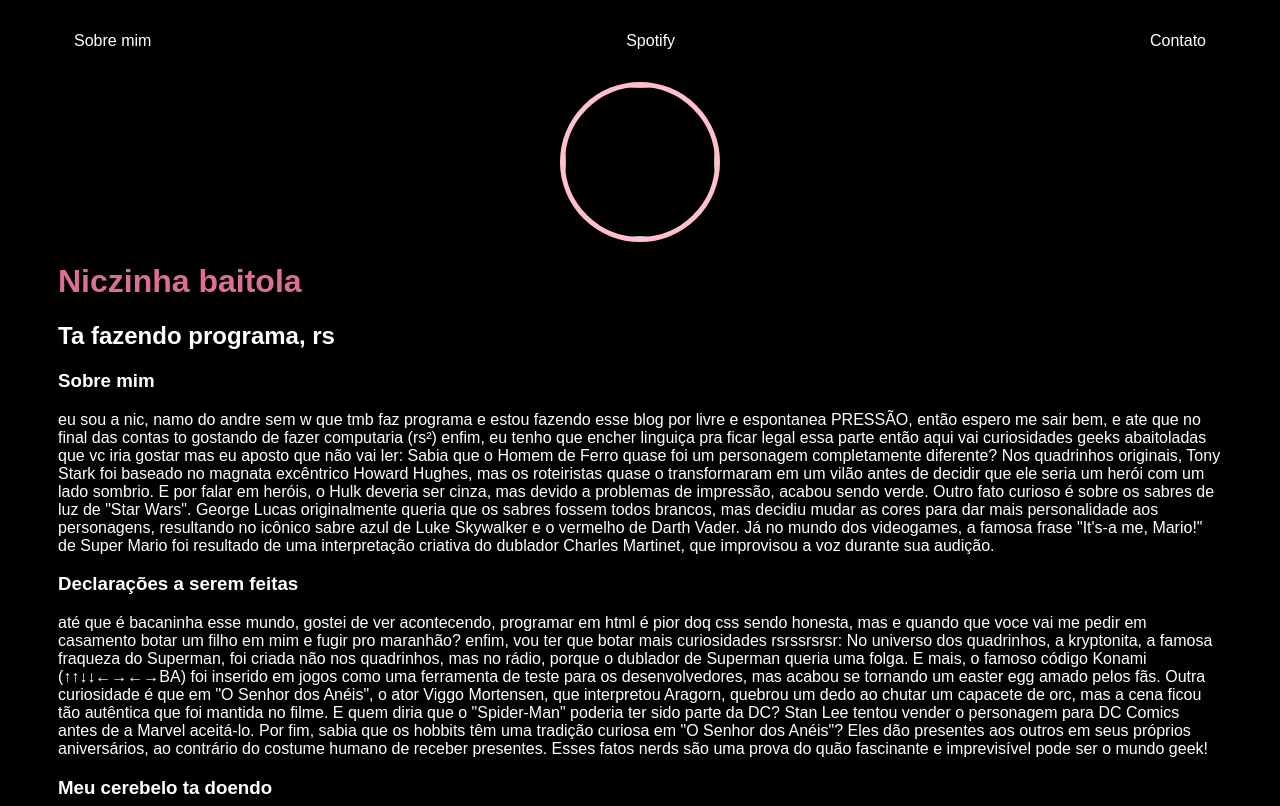
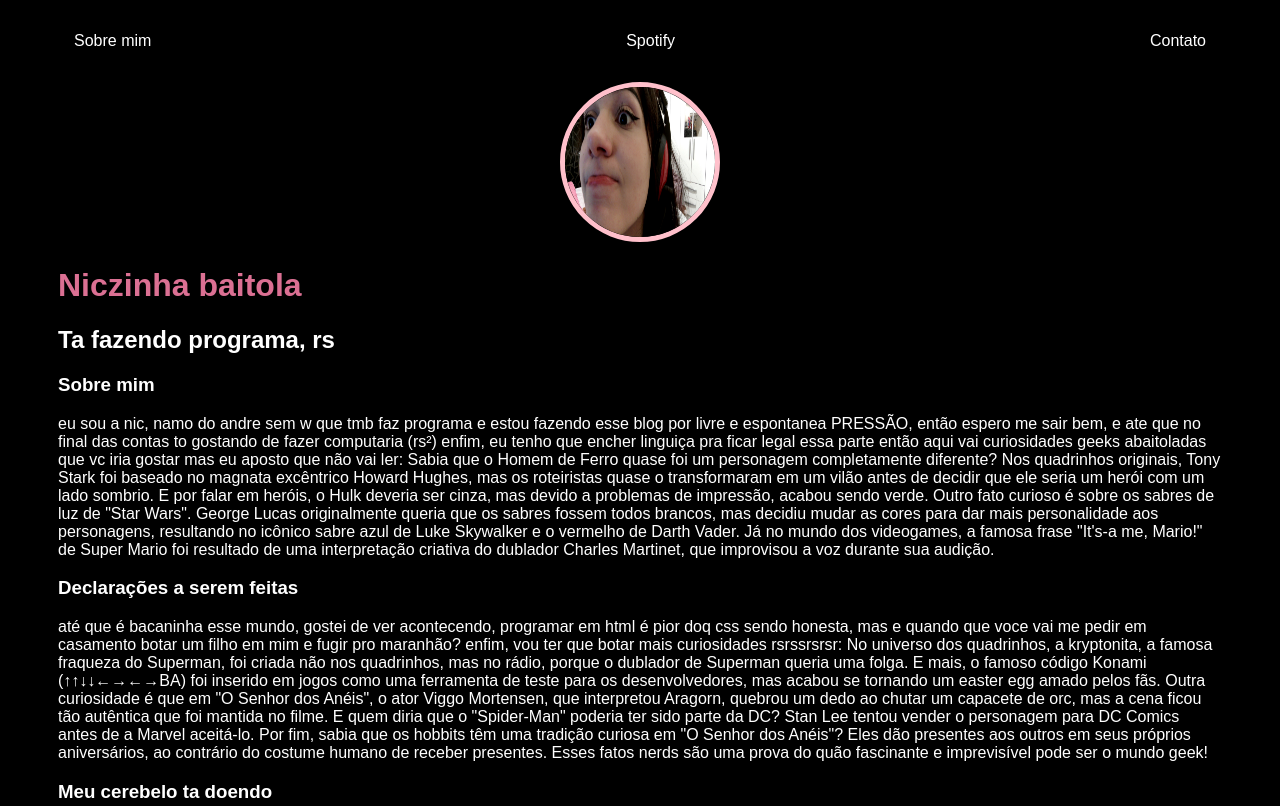
Before and after one commit to NicollyBarbosa/blogzin-da-nic, a plain HTML site: page index.html in a window 1280 px wide. Shown: the top 806 px of the page. Drawn offline with Linux system fonts and the light colour scheme.

Commit message:
index.html

```diff
--- a/index.html
+++ b/index.html
@@ -24,7 +24,7 @@
 
         <header>
             <div class="center">
-                <img src="./img/WIN_20231210_02_44_27_Pro.jpg"></img>
+                <img src="./WIN_20231210_02_44_27_Pro.jpg"></img>
             </div>
             <h1>Niczinha baitola</h1>
             <h2>Ta fazendo programa, rs</h2>
```
